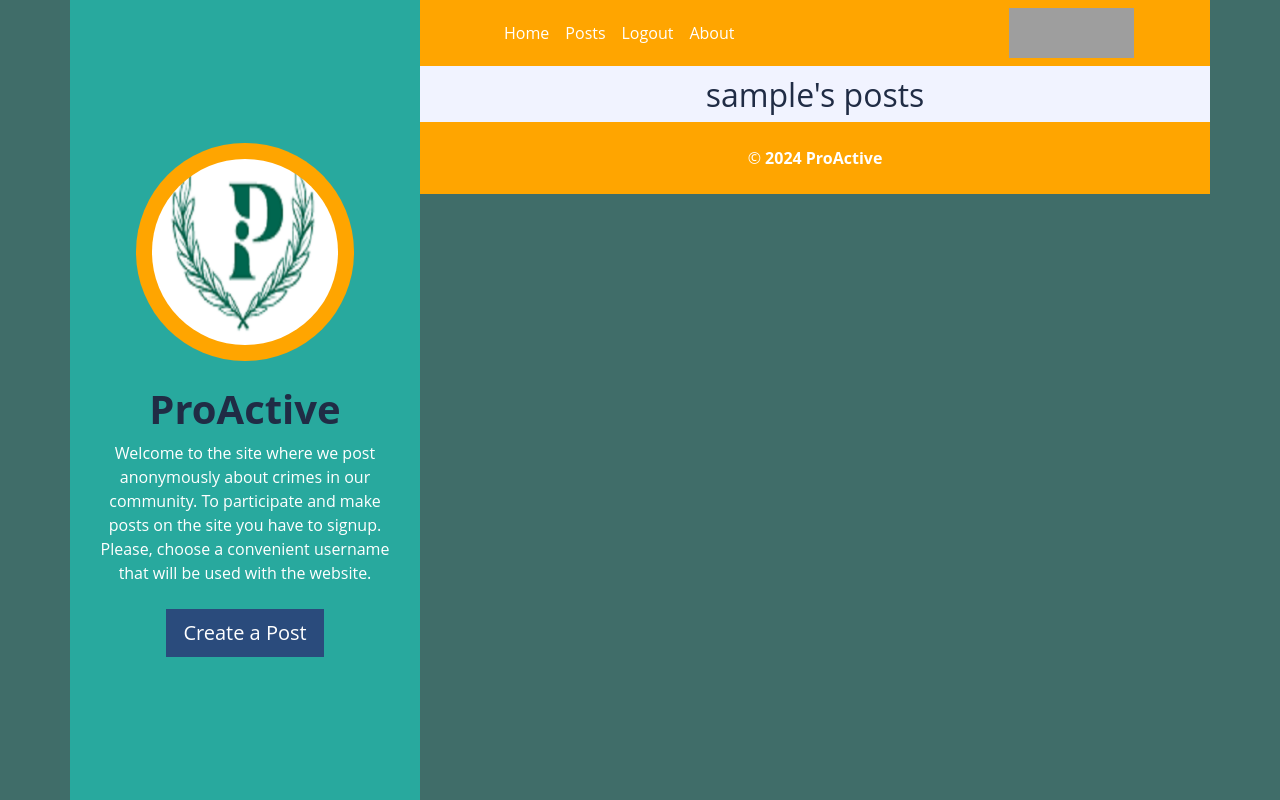
After one commit to Mwan3kii/ProActive-crime-site, a Flask app: a page that uses website/templates/base.html in a window 1280 px wide. The commit adds this page. Run offline with Flask 3, Linux system fonts and the light colour scheme; the visitor is signed in with stand-in values (Sample User, id 1); data comes from the database, SQL or seed files in the repository; data that the repository does not hold is empty; some libraries are stand-ins or nearby versions; grey boxes are pictures that could not be loaded.

Commit message:
Added html files

```diff
--- a/website/templates/about.html
+++ b/website/templates/about.html
@@ -49,6 +49,7 @@
                         <div class="collapse navbar-collapse justify-content-between" id="navbarCollapse">
                             <div class="navbar-nav m-auto">
                                 <a href="/" class="nav-item nav-link">Home</a>
+                                <a href="/home" class="nav-item nav-link">Posts</a>
                                 <a href="/about" class="nav-item nav-link active">About</a>
                             </div>
                         </div>
@@ -121,7 +122,7 @@
             <!-- Footer Start -->
                 <div class="container py-4 bg-secondary text-center">
                     <p class="m-0 text-white">
-                        &copy; <a class="text-white font-weight-bold" href="https://github.com/Mwan3kii/ProActive-crime-site">Github Repository</a></p>
+                        &copy; <a class="text-white font-weight-bold" href="#">2024 ProActive</a></p>
                 </div>
                 <!-- Footer End -->
             </div>
--- /dev/null
+++ b/website/templates/base.html
@@ -0,0 +1,93 @@
+<!DOCTYPE html>
+<html lang="en">
+
+<head>
+  <meta charset="UTF-8" />
+  <meta http-equiv="X-UA-Compatible" content="IE=edge" />
+  <meta name="viewport" content="width=device-width, initial-scale=1.0" />
+  <link href="https://cdn.jsdelivr.net/npm/bootstrap@5.0.2/dist/css/bootstrap.min.css" rel="stylesheet"
+    integrity="sha384-EVSTQN3/azprG1Anm3QDgpJLIm9Nao0Yz1ztcQTwFspd3yD65VohhpuuCOmLASjC" crossorigin="anonymous" />
+  <script src="https://kit.fontawesome.com/999ca2bb93.js" crossorigin="anonymous"></script>
+  <!--Cusom css-->
+  <link rel="stylesheet" href="{{url_for('static', filename='css/style.css')}}" />
+  <title>{% block title %}{% endblock %}</title>
+</head>
+
+<body style="background-color: #406d69;">
+  <div class="wrapper">
+    <div class="sidebar bg-primary">
+      <div class="sidebar-text d-flex flex-column h-100 justify-content-center text-center">
+        <img class="mx-auto d-block w-75 bg-secondary img-fluid rounded-circle mb-4 p-3"
+          src="{{url_for('static', filename='img/proac_1.png')}}" alt="Trial">
+        <h1 class="font-weight-bold">ProActive</h1>
+        <p class="mb-4" style="color: white;">
+          Welcome to the site where we post anonymously about crimes in our community.
+          To participate and make posts on the
+          site you have to signup. Please, choose a convenient username that will be used with the website.
+        </p>
+        <div align="center">
+          <a href="/create-post"
+            ><button type="button" class="btn btn-primary btn-lg">
+              Create a Post
+            </button></a
+          >
+        </div>
+      </div>
+      <div class="sidebar-icon d-flex flex-column h-100 justify-content-center text-right">
+        <i class="fas fa-2x fa-angle-double-right text-primary"></i>
+      </div>
+    </div>
+    <div class="navigation">
+      <nav class="navbar navbar-expand-lg" style="background-color: #FFA500;">
+        <div class="container-fluid">
+          <button class="navbar-toggler navbar-dark bg-dark" type="button" data-bs-toggle="collapse"
+            data-bs-target="#navbar">
+            <span class="navbar-toggler-icon"></span>
+          </button>
+          <div class="collapse navbar-collapse" id="navbar">
+            <div class="navbar-nav">
+              <a class="nav-item nav-link" style="color: #ffff;" href="/">Home</a>
+              <a class="nav-item nav-link" style="color: #ffff;" href="/home">Posts</a>
+              {% if user.is_authenticated %}
+              <a class="nav-item nav-link" style="color: #ffff;" href="/logout">Logout</a>
+              {% else %}
+              <a class="nav-item nav-link" style="color: #ffff;" href="/login">Login</a>
+              <a class="nav-item nav-link" style="color: #ffff;" href="/sign-up">Sign Up</a>
+              {% endif %}
+              <a class="nav-item nav-link" style="color: #ffff;" href="/about">About</a>
+            </div>
+          </div>
+          <div style="position: relative;">{% block logo %}{% endblock %}</div>
+        </div>
+      </nav>
+    </div>
+    <div class="content">
+      {% with messages = get_flashed_messages(with_categories=true) %} {% if
+      messages %} {% for category, message in messages %} {% if category ==
+      'error' %}
+      <div class="alert alert-danger alter-dismissible fade show" role="alert">
+        {{ message }}
+        <button type="button" class="btn-close" data-bs-dismiss="alert"></button>
+      </div>
+      {% else %}
+      <div class="alert alert-success alter-dismissible fade show" role="alert">
+        {{ message }}
+        <button type="button" class="btn-close" data-bs-dismiss="alert"></button>
+      </div>
+      {% endif %} {% endfor %} {% endif %} {% endwith %}
+      <div class="container">{% block content %}{% endblock %}</div>
+      <!-- Footer Start -->
+      <div class="container py-4 bg-secondary text-center">
+        <p class="m-0 text-white">
+          &copy; <a class="text-white font-weight-bold" href="#">2024 ProActive</a></p>
+      </div>
+      <!-- Footer End -->
+    </div>
+  </div>
+  <script src="https://cdn.jsdelivr.net/npm/bootstrap@5.0.2/dist/js/bootstrap.bundle.min.js"
+      integrity="sha384-MrcW6ZMFYlzcLA8Nl+NtUVF0sA7MsXsP1UyJoMp4YLEuNSfAP+JcXn/tWtIaxVXM"
+      crossorigin="anonymous"></script>
+  <script type="text/javascript" src="{{ url_for('static', filename='index.js')}}"></script>
+</body>
+
+</html>
--- a/website/templates/index.html
+++ b/website/templates/index.html
@@ -50,6 +50,7 @@
           <div class="collapse navbar-collapse justify-content-between" id="navbarCollapse">
             <div class="navbar-nav m-auto">
               <a href="/" class="nav-item nav-link active">Home</a>
+              <a href="/home" class="nav-item nav-link">Posts</a>
               <a href="/about" class="nav-item nav-link">About</a>
             </div>
           </div>
@@ -117,7 +118,7 @@
       <!-- Footer Start -->
       <div class="container py-4 bg-secondary text-center">
         <p class="m-0 text-white">
-          &copy; <a class="text-white font-weight-bold" href="https://github.com/Mwan3kii/ProActive-crime-site">Github Repository</a></p>
+          &copy; <a class="text-white font-weight-bold" href="#">2024 ProActive</a></p>
       </div>
       <!-- Footer End -->
     </div>
--- /dev/null
+++ b/website/templates/posts.html
@@ -0,0 +1,13 @@
+{% extends "posts_div.html" %} {% block title %}{{username}}'s Posts{% endblock
+  %} {% block header %} {{username}}'s posts {% endblock %} {% block footer %}
+  {% block logo%}
+  <div>
+    <img src="{{url_for('static', filename='log.png')}}" alt="logo" type="image/x-icon" style="width: 125px; height: 50px;"/>
+  </div>
+  {% endblock %}
+<div align="center">
+  <a href="/home"
+    ><button type="button" class="btn btn-primary btn-lg">Back</button></a
+  >
+</div>
+{% endblock %}
--- /dev/null
+++ b/website/templates/posts_div.html
@@ -0,0 +1,134 @@
+{% extends "base.html" %} {% block title %}Home{% endblock %}
+{% block logo%}
+<div>
+  <img src="{{url_for('static', filename='log.png')}}" alt="logo" type="image/x-icon" style="width: 125px; height: 50px;"/>
+</div>
+{% endblock %}
+{% block content%}
+<h2 align="center">{% block header %}Posts{% endblock %}</h2>
+<div id="posts">
+  {% for post in posts %}
+  <div class="card border-dark">
+    <div class="card-header d-flex justify-content-between align-items-center">
+      <a class="one" href="/posts/{{post.user.username}}"><b>{{post.user.username}}</b></a>
+      <div>
+        <span id="likes-count-{{post.id}}">
+        {{ post.likes|length }}</span>
+        {% if user.id in post.likes|map(attribute="author")|list %}
+        <i
+          class="fas fa-star"
+          id="like-button-{{post.id}}"
+          onclick="like({{post.id}})"
+        ></i>
+        {% else %}
+        <i
+          class="far fa-star"
+          id="like-button-{{post.id}}"
+          onclick="like({{post.id}})"
+        ></i>
+        {% endif %} {% if user.id == post.author or user.role == 'admin' %}
+        <div class="btn-group">
+          <button
+            type="button"
+            class="btn btn-sm btn-primary dropdown-toggle"
+            data-bs-toggle="dropdown"
+          ></button>
+          <ul class="dropdown-menu">
+            <li>
+              <a href="/delete-post/{{post.id}}" class="dropdown-item"
+                >Delete</a
+              >
+            </li>
+          </ul>
+        </div>
+        {% endif %}
+      </div>
+    </div>
+    <div class="card-body">
+      <div class="card-text">
+          {% if user.id == post.author %}
+            <a class="one" href="/update-post/{{post.id}}">
+                <h1 align="center">{{post.title}}</h1>
+            </a>
+          {% else %}
+            <h1 align="center">{{post.title}}</h1>
+          {% endif %}
+          <div class="card align-items-center">
+            <div class="d-flex">
+              {% if not post.image %}
+                <img src="{{url_for('static', filename='log.png')}}" alt="logo" type="image/x-icon" style="width: 125px; height: 50px;"/>
+              {% else %}
+                <img src="{{url_for('static', filename='uploads/'+ post.image)}}" alt="ProActive" width="480" height="400">
+              {% endif %}
+            </div>
+          </div>
+        <br>
+        <p align="justify">{{post.text}}</p>
+      </div>
+      <br />
+      <hr class="new"/>
+      <div class="collapse" id="comments-{{post.id}}">
+        <div class="card">
+          <div class="card-body" id="comments-expanded-{{post.id}}">
+            {% for comment in post.comments %}
+            <div class="d-flex justify-content-between align-items-center">
+              <div>
+                <a class="one" href="/posts/{{comment.user.username}}"
+                ><b>{{comment.user.username}}</b></a
+                >: {{comment.text}}
+              </div>
+              <div>
+                <small class="text-muted"> {{comment.date_created}}</small>
+                {% if user.id == comment.author or user.id == post.author %}
+                <div class="btn-group">
+                  <button
+                    type="button"
+                    class="btn btn-sm btn-primary dropdown-toggle"
+                    data-bs-toggle="dropdown"
+                  ></button>
+                  <ul class="dropdown-menu">
+                    <li>
+                      <a
+                        href="/delete-comment/{{comment.id}}"
+                        class="dropdown-item"
+                        >Delete</a
+                      >
+                    </li>
+                  </ul>
+                </div>
+                {% endif %}
+              </div>
+            </div>
+            {% endfor %}
+          </div>
+        </div>
+      </div>
+      <p class="card-text">
+        {% if post.comments|length > 0 %}
+        <a data-bs-toggle="collapse" href="#comments-{{post.id}}" role="button">
+          <small>View {{post.comments|length}} Comments</small>
+        </a>
+        {% else %}
+        <small class="text-muted">No Comments</small>
+        {% endif %}
+      </p>
+      <form
+        class="input-group mb-3"
+        method="POST"
+        action="/create-comment/{{post.id}}"
+      >
+        <input
+          type="text"
+          id="text"
+          name="text"
+          class="form-control"
+          placeholder="Comment something!"
+        />
+        <button type="submit" class="btn btn-primary">Comment</button>
+      </form>
+    </div>
+    <div class="card-footer text-muted">{{post.date_created}}</div>
+  </div>
+  <br> {% endfor %}
+</div>
+{% endblock %}
```
Also changed, not shown: website/templates/create_post.html (added, +31 -0 lines), website/templates/home.html (added, +7 -0 lines), website/templates/login.html (added, +37 -0 lines), app.py (line endings or trailing spaces).
